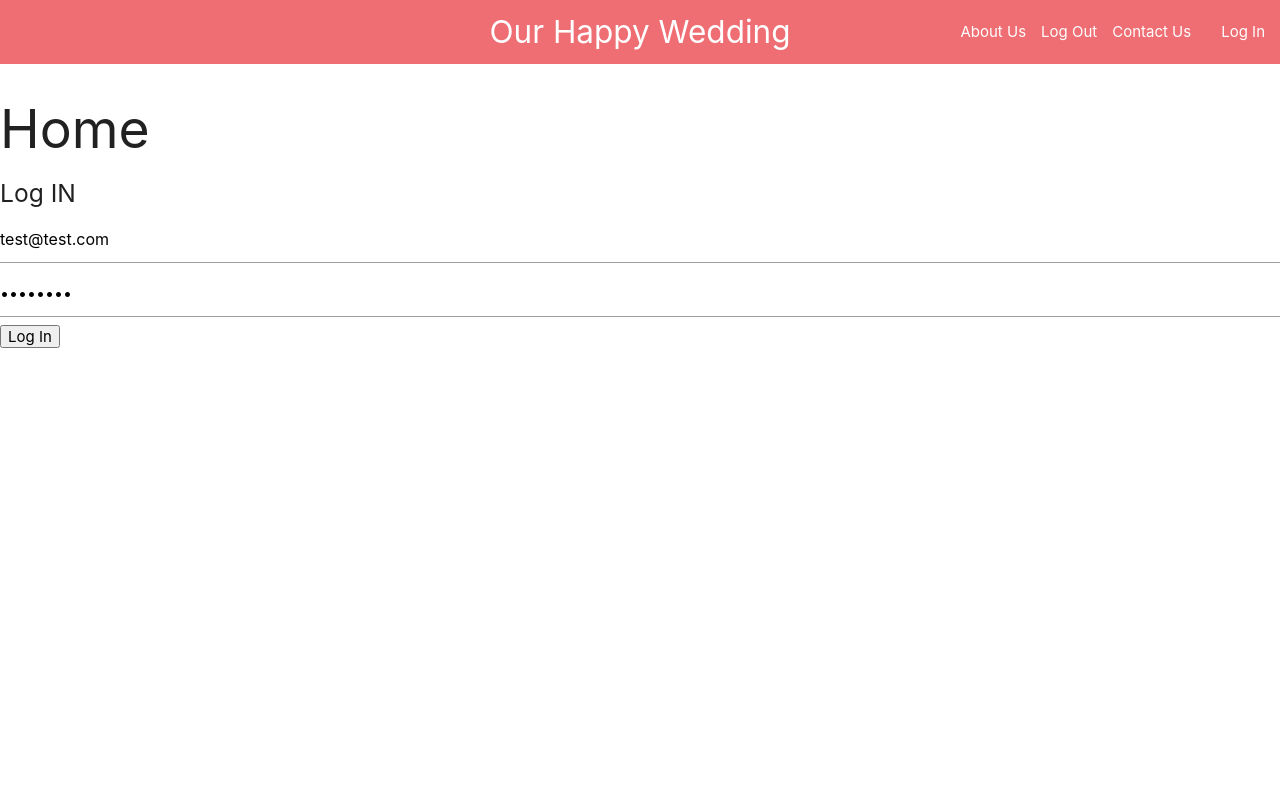
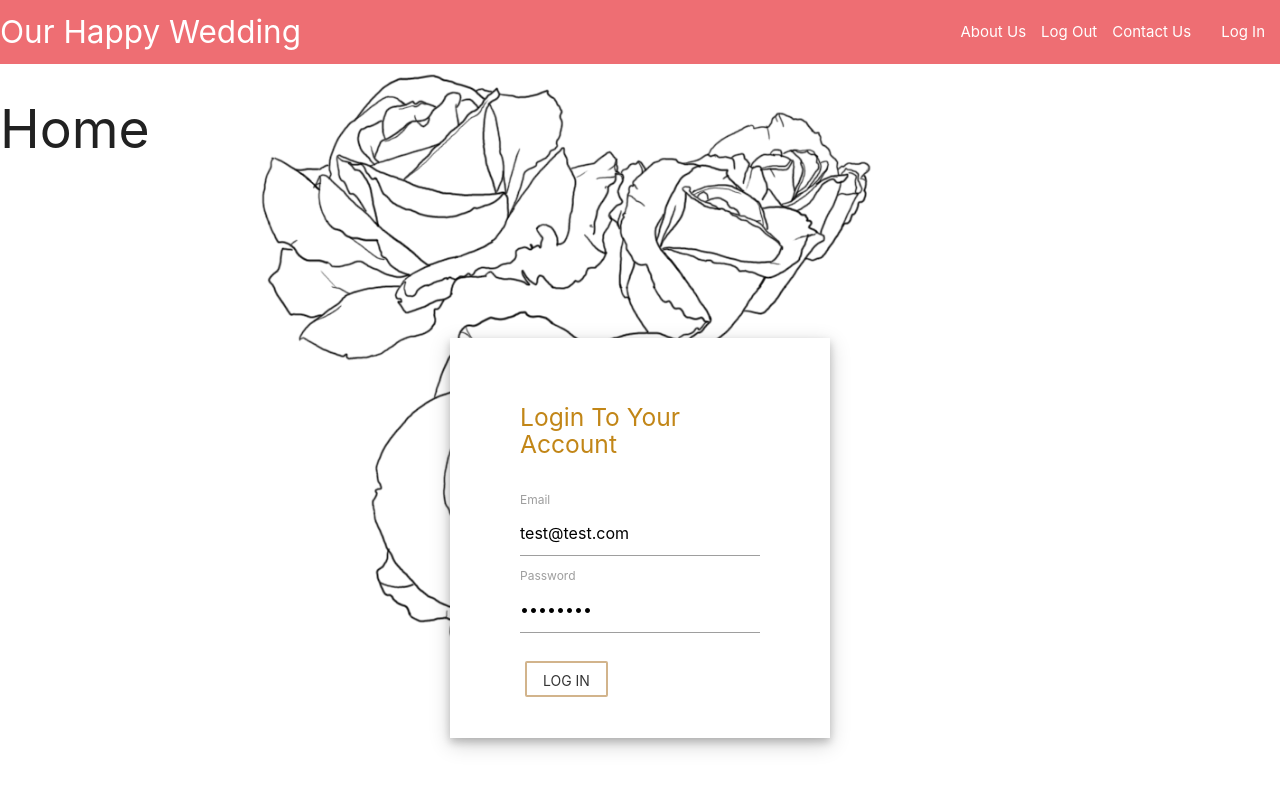
Before and after one commit to wilderbe4st/OurHappyWedding, a React (Create React App) app: page / in a window 1280 px wide. Shown: the top 790 px of the page. Built offline with nearby package versions, Linux system fonts and the light colour scheme; no server answers.

Commit message:
stylized Login screen

```diff
--- a/public/index.html
+++ b/public/index.html
@@ -46,6 +46,7 @@
 
    <script src="https://cdnjs.cloudflare.com/ajax/libs/materialize/1.0.0/js/materialize.min.js"></script>
 
+    <!-- font       -->
 
   </body>
 </html>
--- a/src/App.js
+++ b/src/App.js
@@ -6,7 +6,7 @@ import Wedding from './Components/Wedding/Wedding';
 import UserContextProvider,{UserContext} from './Contexts/UserContext'
 import firebase from 'firebase/app'
 import FirebaseConfig from './FirebaseConfig'
-import LogIn from './Components/LogIn';
+import LogIn from './Components/Login/LogIn';
 
 function App() {
   //initialise firebase
--- a/src/Components/Home.js
+++ b/src/Components/Home.js
@@ -5,7 +5,7 @@ import UserContextProvider, {UserContext} from '../Contexts/UserContext'
 import firebase from 'firebase/app'
 import 'firebase/auth'
 
-import LogIn from './LogIn'
+import LogIn from './Login/LogIn'
 import LogOut from './LogOut'
 import NavbarTop from './Navbar/Navbar'
 //css
--- a/src/Components/LogIn.js
+++ /dev/null
@@ -1,35 +0,0 @@
-import React ,{useState, useEffect,useContext} from 'react';
-import {UserContext} from '../Contexts/UserContext';
-import { Redirect } from 'react-router';
-
-const LogIn= (props)=> {
-    const [username,setUsername] = useState('test@test.com');
-    const [password,setPassword] = useState('password');
-    const Login=(username,password)=>{
-        user.requestLogin(username,password);
-        setUsername('');
-        setPassword('');
-        console.log(props);
-    }
-    const user = useContext(UserContext);
-    return (
-
-
-                <div className="continer">
-                {user.loggedIn ? <Redirect to="/" /> :
-                <div>
-                    <h5> Log IN</h5>
-                    <input type="text" onChange={e=>{setUsername(e.target.value)}} value={username}/>
-                    <input type="password" onChange={e=>{setPassword(e.target.value)}} value={password} />
-                    <button onClick={()=>{Login(username,password)}}>Log In</button>
-                </div>
-                }
-                 </div>
-
-
-
-
-
-    )
-}
-export default  LogIn;
--- /dev/null
+++ b/src/Components/Login/LogIn.js
@@ -0,0 +1,46 @@
+import React ,{useState, useEffect,useContext} from 'react';
+import {UserContext} from '../../Contexts/UserContext';
+import { Redirect } from 'react-router';
+import './styles.css'
+
+const LogIn= (props)=> {
+    const [username,setUsername] = useState('test@test.com');
+    const [password,setPassword] = useState('password');
+    const Login=(username,password)=>{
+        user.requestLogin(username,password);
+        setUsername('');
+        setPassword('');
+        console.log(props);
+    }
+    const user = useContext(UserContext);
+    return (
+
+
+                <div className="continer">
+                <div class="background"></div>
+                {user.loggedIn ? <Redirect to="/" /> :
+                <div className="container ">
+
+                    <div className="loginBox">
+                    <h5 className="loginTitle">Login To Your Account</h5>
+                    <label for="username">Email</label>
+                    <input id="username" type="text" onChange={e=>{setUsername(e.target.value)}} value={username}/>
+
+                    <label for="password">Password</label>
+                    <input id="password" type="password" onChange={e=>{setPassword(e.target.value)}} value={password} />
+
+                    <button onClick={()=>{Login(username,password)}} className="waves-effect waves-amber btn-flat" id="loginButton">Log In</button>
+                    </div>
+                </div>
+                }
+
+                 </div>
+
+
+
+
+
+
+    )
+}
+export default  LogIn;
--- /dev/null
+++ b/src/Components/Login/styles.css
@@ -0,0 +1,38 @@
+.loginBox{
+    height:400px    ;
+    width: 380px;
+    /* background-color: blue; */
+    margin:20% auto;
+    padding: 70px;
+    box-shadow: 0 4px 8px 0 rgba(0, 0, 0, 0.2), 0 6px 20px 0 rgba(0, 0, 0, 0.19);
+    background-color: white;
+    z-index: 999;
+
+}
+
+.background{
+    content: url('../../resources/images/flowerDrawing.png');
+    /* background-color: tomato; */
+    position: absolute;
+    height: 650px;
+    width: auto;
+    margin: -5vh 20vw;
+    top: 110px;
+    z-index: -1;
+
+
+}
+.loginTitle{
+    position: relative;
+    top:-20px;
+    color: #c28617;
+}
+
+#loginButton{
+    margin:20px 5px;
+    border-style: solid;
+
+    border-width: 2px;
+    border-color: tan;
+    border-radius: 2px;
+}
--- a/src/Components/Navbar/Navbar.js
+++ b/src/Components/Navbar/Navbar.js
@@ -1,7 +1,7 @@
 import React, { useContext } from 'react'
 import './styles.css'
 
-import LogIn from '../LogIn'
+import LogIn from '../Login/LogIn'
 import LogOut from '../LogOut'
 import {UserContext} from '../../Contexts/UserContext'
 import { Link } from 'react-router-dom'
@@ -13,7 +13,7 @@ export default function Navbar() {
         <div className="navbar-fixed">
             <nav className=" z-depth-0 ">
                 <div className="nav-wrapper  " id="navbar">
-                <a href="#!" className="brand-logo center">Our Happy Wedding</a>
+                <a href="#!" className="brand-logo ">Our Happy Wedding</a>
                 <ul className="right hide-on-med-and-down">
                     <li> <Link to="/about">About Us</Link> </li>
                     <li onClick={user.requestLogout}>Log Out</li>
```
Also changed, not shown: src/resources/images/flowerDrawing.jpg (added), src/resources/images/flowerDrawing.png (added).
